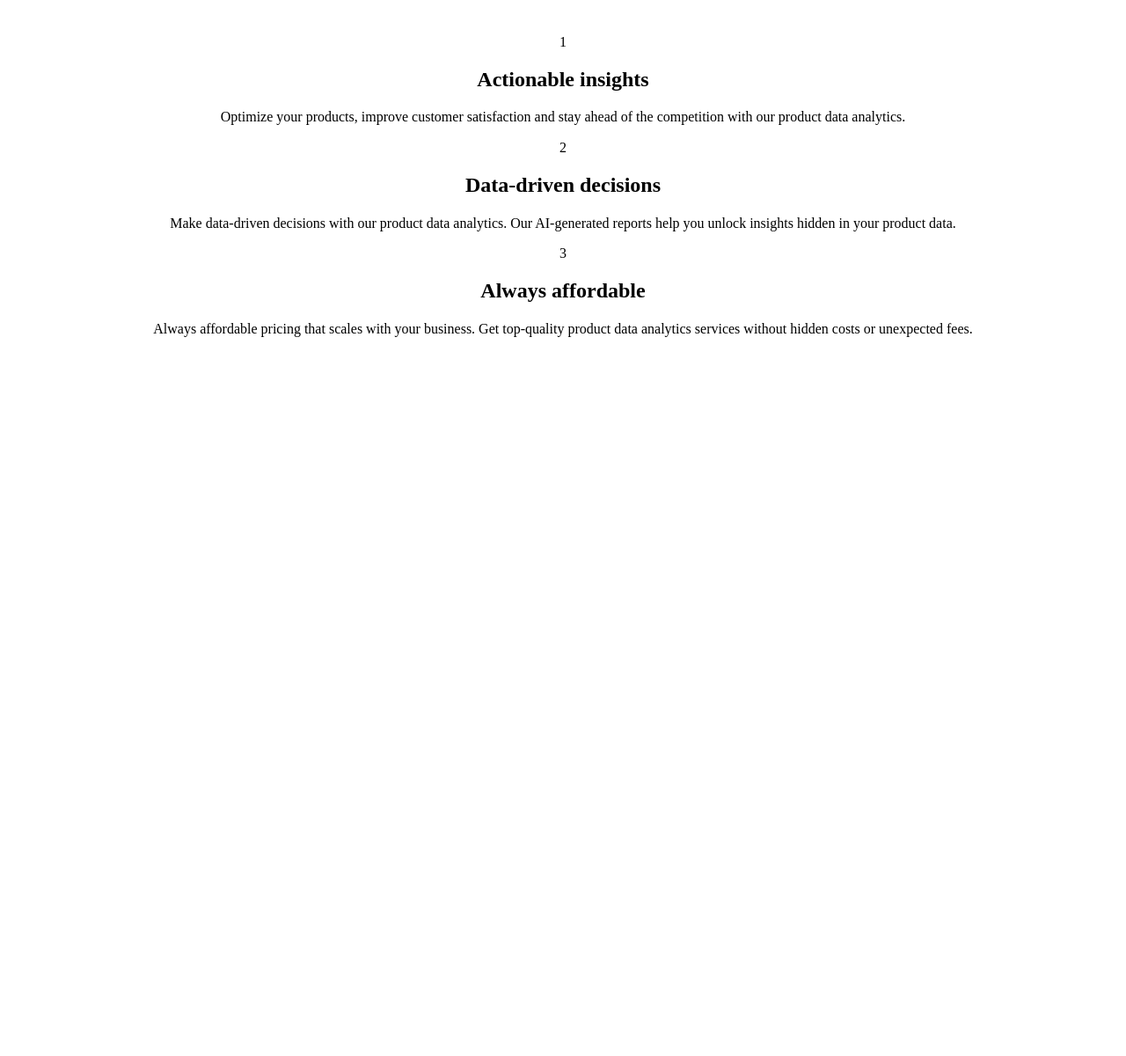
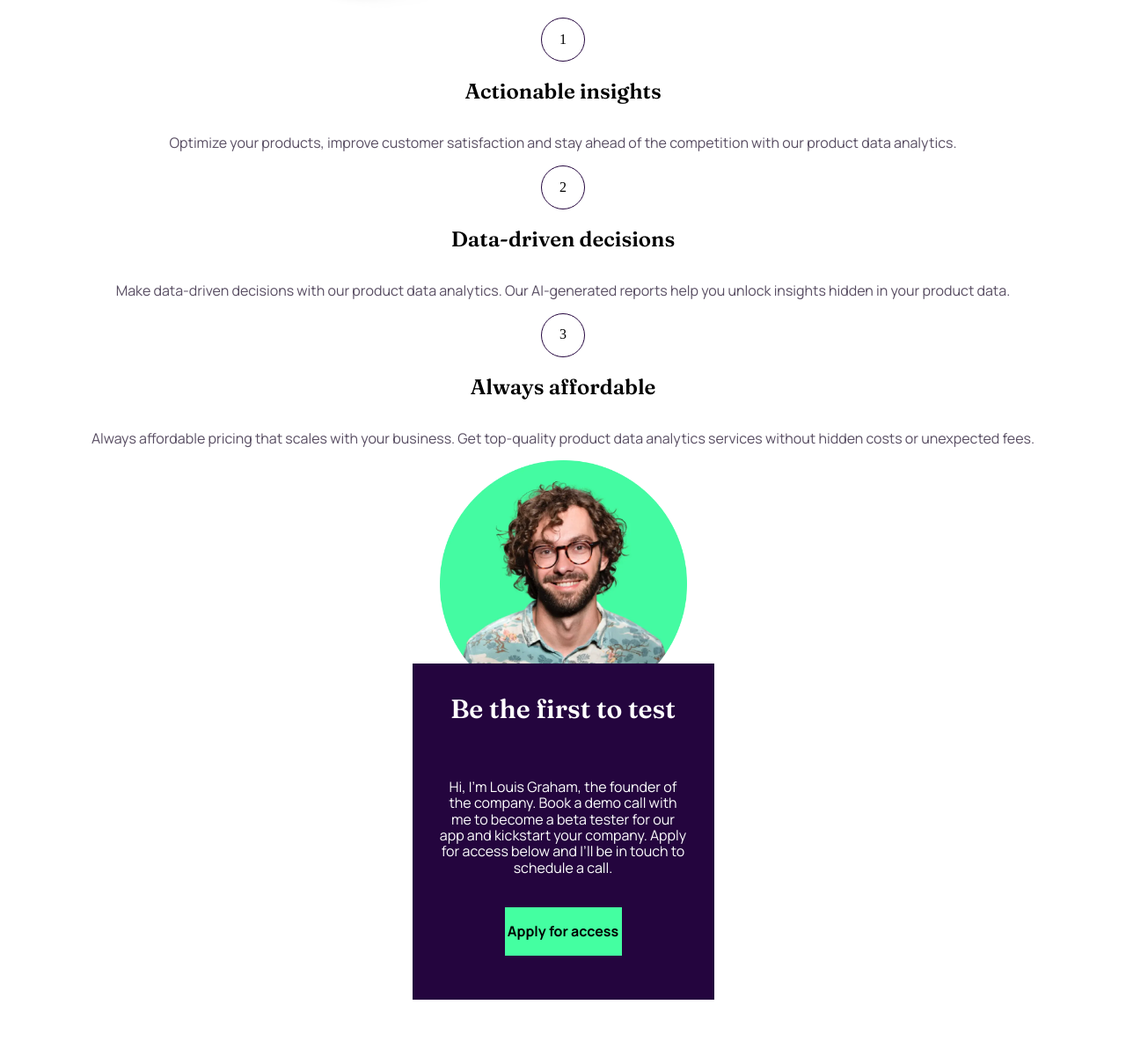
Before and after one commit to nuriarivasbotello/practica-3-SASS, a website built with Vite: page src/index.html in a window 1280 px wide. Shown: the part 1032-2232 px from the top of the page at 88% size. Before the commit the page ends 1511 px from the top, so only its background shows below. Built offline with nearby package versions, Linux system fonts and the light colour scheme; some packages are replaced by stand-ins of ours.

Commit message:
solo movil

```diff
--- a/src/index.html
+++ b/src/index.html
@@ -6,49 +6,125 @@
     <link
       rel="icon"
       type="image/svg+xml"
-      href=""
+      href="./assets/images/favicon-32x32.png"
     />
     <meta
       name="viewport"
       content="width=device-width, initial-scale=1.0"
     />
-    <link rel="preconnect" href="https://fonts.googleapis.com">
-<link rel="preconnect" href="https://fonts.gstatic.com" crossorigin>
-<link href="https://fonts.googleapis.com/css2?family=Fraunces:wght@600&family=Manrope:wght@400;700&display=swap" rel="stylesheet">
+    <link
+      rel="preconnect"
+      href="https://fonts.googleapis.com"
+    />
+    <link
+      rel="preconnect"
+      href="https://fonts.gstatic.com"
+      crossorigin
+    />
+    <link
+      href="https://fonts.googleapis.com/css2?family=Fraunces:wght@600&family=Manrope:wght@400;700&display=swap"
+      rel="stylesheet"
+    />
     <!-- CAMBIA EL TITLE!!! -->
-    <title>Nuevo títuloo</title>
+    <title>Workit</title>
   </head>
   <body>
     <header class="header">
-      <div class="color"></div>
       <div class="header--top">
-        <img class="header__logo" src="./assets/images/logo-light.svg" alt="Logo blanco"/>
-        <div class="header__menu"> Apply for access</div>
+        <img
+          class="header__logo"
+          src="./assets/images/logo-light.svg"
+          alt="Logo blanco"
+        />
+        <div class="header__menu">Apply for access</div>
       </div>
       <div class="banner">
         <h1 class="title">Data tailored to your needs.</h1>
-        <a href="" class="button">Learn more</a>
-        <img class="mobile" src="./assets/images/image-hero.webp" alt="Mobile"/>
+        <a
+          href=""
+          class="button"
+          >Learn more</a
+        >
+        <img
+          class="mobile"
+          src="./assets/images/image-hero.webp"
+          alt="Mobile"
+        />
       </div>
     </header>
     <main class="main">
-      <article class="paragraph">
-       <div class="number">1</div>
-       <h2 class="title--paragraph">Actionable insights</h2>
-       <p class="text">Optimize your products, improve customer satisfaction and stay ahead of the competition with our product data analytics.</p>
+      <article class="features">
+        <div class="features__number">1</div>
+        <h2 class="features__title">Actionable insights</h2>
+        <p class="features__text">
+          Optimize your products, improve customer satisfaction and stay ahead
+          of the competition with our product data analytics.
+        </p>
       </article>
-      <article class="paragraph">
-        <div class="number">2</div>
-        <h2 class="title--paragraph">Data-driven decisions</h2>
-        <p class="text">Make data-driven decisions with our product data analytics. Our AI-generated reports help you unlock insights hidden in your product data.</p>
-       </article>
-       <article class="paragraph">
-        <div class="number">3</div>
-        <h2 class="title--paragraph">Always affordable</h2>
-        <p class="text">Always affordable pricing that scales with your business. Get top-quality product data analytics services without hidden costs or unexpected fees.</p>
-       </article>
+      <article class="features">
+        <div class="features__number">2</div>
+        <h2 class="features__title">Data-driven decisions</h2>
+        <p class="features__text">
+          Make data-driven decisions with our product data analytics. Our
+          AI-generated reports help you unlock insights hidden in your product
+          data.
+        </p>
+      </article>
+      <article class="features">
+        <div class="features__number">3</div>
+        <h2 class="features__title">Always affordable</h2>
+        <p class="features__text">
+          Always affordable pricing that scales with your business. Get
+          top-quality product data analytics services without hidden costs or
+          unexpected fees.
+        </p>
+      </article>
+      <div class="founder">
+        <img
+          class="founder__photo"
+          src="./assets/images/image-founder.webp"
+          alt="Founder"
+        />
+        <div class="founder__biography">
+          <h2 class="founder__title">Be the first to test</h2>
+          <p class="founder__text">
+            Hi, I'm Louis Graham, the founder of the company. Book a demo call
+            with me to become a beta tester for our app and kickstart your
+            company. Apply for access below and I’ll be in touch to schedule a
+            call.
+          </p>
+          <a
+            class="button"
+            href=""
+            >Apply for access</a
+          >
+        </div>
+      </div>
     </main>
-
+    <footer class="footer">
+      <img
+        class="logo-dark"
+        src="./assets/images/logo-dark.svg"
+        alt="Logo Dark"
+      />
+      <div class="social-media">
+        <img
+          class="facebook"
+          src="./assets/images/icon-facebook.svg"
+          alt="Facebook"
+        />
+        <img
+          class="instagram"
+          src="./assets/images/icon-twitter.svg"
+          alt="Twitter"
+        />
+        <img
+          class="instagram"
+          src="./assets/images/icon-instagram.svg"
+          alt="Instagram"
+        />
+      </div>
+    </footer>
 
     <script
       type="module"
--- a/src/scss/blocks/buttons.scss
+++ b/src/scss/blocks/buttons.scss
@@ -1,4 +1,4 @@
-.button{
+.button {
   width: 133px;
   height: 55px;
   display: flex;
--- /dev/null
+++ b/src/scss/blocks/features.scss
@@ -0,0 +1,23 @@
+.features {
+  display: flex;
+  flex-direction: column;
+  justify-content: center;
+  align-items: center;
+  &__number {
+    width: 50px;
+    height: 50px;
+    border-radius: 50rem;
+    border: 1px var(--color-primary) solid;
+    display: flex;
+    flex-direction: column;
+    justify-content: center;
+    text-align: center;
+  }
+  &__title {
+    font-family: var(--font-fraunces);
+  }
+  &__text {
+    font-family: var(--font-manrope);
+    color: var(--color-text);
+  }
+}
--- a/src/scss/blocks/footer.scss
+++ b/src/scss/blocks/footer.scss
@@ -1 +1,9 @@
 /* ESTILOS DEL FOOTER */
+.footer {
+  display: flex;
+  flex-direction: column;
+  justify-content: center;
+  align-items: center;
+  background-color: red;
+  gap: 100px;
+}
--- /dev/null
+++ b/src/scss/blocks/founder.scss
@@ -0,0 +1,37 @@
+.founder {
+  display: flex;
+  flex-direction: column;
+  justify-content: center;
+  &__photo {
+    width: 281px;
+    height: 281px;
+    align-items: center;
+    position: relative;
+    margin: 0 auto;
+  }
+  &__biography {
+    width: 343px;
+    top: -50px;
+    position: relative;
+    display: flex;
+    flex-direction: column;
+    justify-content: space-between;
+    align-items: center;
+    margin: 0 auto;
+    gap: 20px;
+    padding-top: 10px;
+    padding-bottom: 50px;
+    padding-left: 30px;
+    padding-right: 30px;
+    font-family: var(--font-manrope);
+    background-color: var(--color-primary);
+  }
+  &__title {
+    font-size: 30px;
+    color: white;
+    font-family: var(--font-fraunces);
+  }
+  &__text {
+    color: white;
+  }
+}
--- a/src/scss/blocks/header.scss
+++ b/src/scss/blocks/header.scss
@@ -1,38 +1,36 @@
-
 @use '../mixins/pseudo.scss' as *;
-.header{
+.header {
   display: flex;
   flex-direction: column;
   justify-content: center;
   position: relative;
-    margin: 30px 40px;
-    gap:40px;
+  padding: 30px;
+  gap: 40px;
 }
-.header--top{
+.header--top {
+  position: relative;
+  width: 100%;
   display: flex;
   flex-direction: row;
   justify-content: space-between;
   align-items: center;
+
+  &::before {
+    @include pseudo(950px, 800px);
+    left: 50%;
+    transform: translateX(-50%);
+    top: -300px;
+    z-index: -1;
+    border-radius: 50rem;
+    background-color: var(--color-primary);
   }
-.color{
-    width: 1000px;
-    height: 1000px;
-    position: absolute;
-    left:-300px;
-    bottom:60px;
-    z-index: -1;
-    /*overflow:*/
-    border-radius:45%;
-    background-color:var(--color-primary)
 }
-.header__menu{
+.header__menu {
   font-family: var(--font-manrope);
-    color:white;
+  color: white;
   &::before {
-        @include pseudo (1, 1) {
-         width: 125px;
-         height: 2px;
-         margin-top:25px;
+    @include pseudo(123px, 2px) {
+      margin-top: 25px;
       background-color: var(--color-secondary);
     }
   }
--- a/src/scss/blocks/main.scss
+++ b/src/scss/blocks/main.scss
@@ -1,8 +1,8 @@
 /* ESTILOS DEL MAIN */
-.main{
-    display: flex;
-    flex-direction: column;
-    justify-content: center;
-    margin: 80px 40px;
-    text-align: center;
+.main {
+  display: flex;
+  flex-direction: column;
+  justify-content: center;
+  margin: 20px 40px;
+  text-align: center;
 }
--- a/src/scss/blocks/titles.scss
+++ b/src/scss/blocks/titles.scss
@@ -1,16 +1,15 @@
 @use '../mixins/pseudo.scss' as *;
-.title{
+.title {
   font-family: var(--font-fraunces);
-    font-style:semibold;
   font-size: 40px;
   text-align: center;
-    color:white;
+  color: white;
   &::before {
-        @include pseudo (1, 1) {
+    @include pseudo(1, 1) {
       width: 155px;
       height: 3px;
-         margin-top:42px;
-         margin-left:102px;
+      margin-top: 42px;
+      margin-left: 100px;
       background-color: var(--color-secondary);
     }
   }
--- a/src/scss/styles.scss
+++ b/src/scss/styles.scss
@@ -7,3 +7,7 @@
 @use 'blocks/main.scss';
 @use 'blocks/titles.scss';
 @use 'blocks/buttons.scss';
+@use 'blocks/features.scss';
+@use 'blocks/founder.scss';
+@use 'blocks/footer.scss';
+@use 'blocks/social-media.scss';
```
Also changed, not shown: src/scss/blocks/banner.scss (+5 -5 lines), src/scss/blocks/social-media.scss (added). Lines whose indentation alone changed are shown as unchanged.
